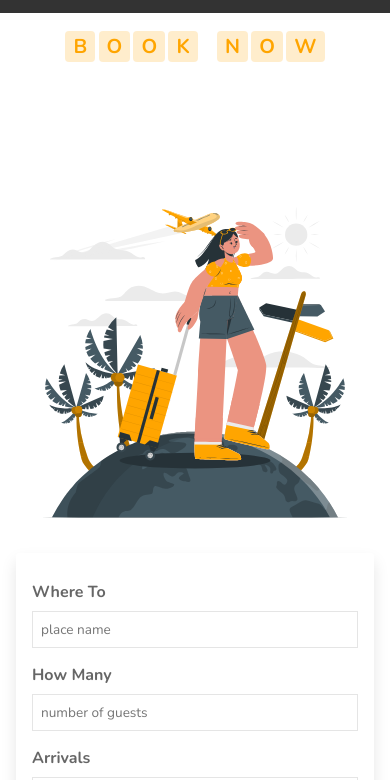
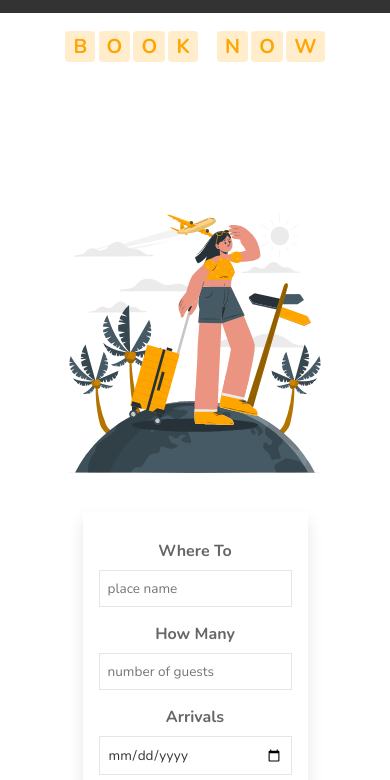
Before and after one commit to ParagiJain/Travelopedia, a plain HTML site: page booking.html in a window 390 px wide. Shown: the part 53-833 px from the top of the page. Drawn offline with nearby package versions, Linux system fonts and the light colour scheme.

Commit message:
mobile ui fixed

```diff
--- a/style/style.css
+++ b/style/style.css
@@ -644,6 +644,26 @@ header .search-bar-container label:hover{
 
 @media (max-width:768px){
 
+  .row{
+    flex-direction: column;
+    padding-bottom: 30px;
+  }
+  .row img{
+    width: 80%;
+  }
+  .row h1{
+    font-size: 5rem !important;
+  }
+  .row p{
+    font-size: 3rem !important
+  }
+  .row div{
+    /* width: 80%; */
+    display: flex;
+    flex-direction: column;
+    justify-content: center;
+    align-items: center;
+  }
   #menu-bar{
     display: initial;
   }
```
